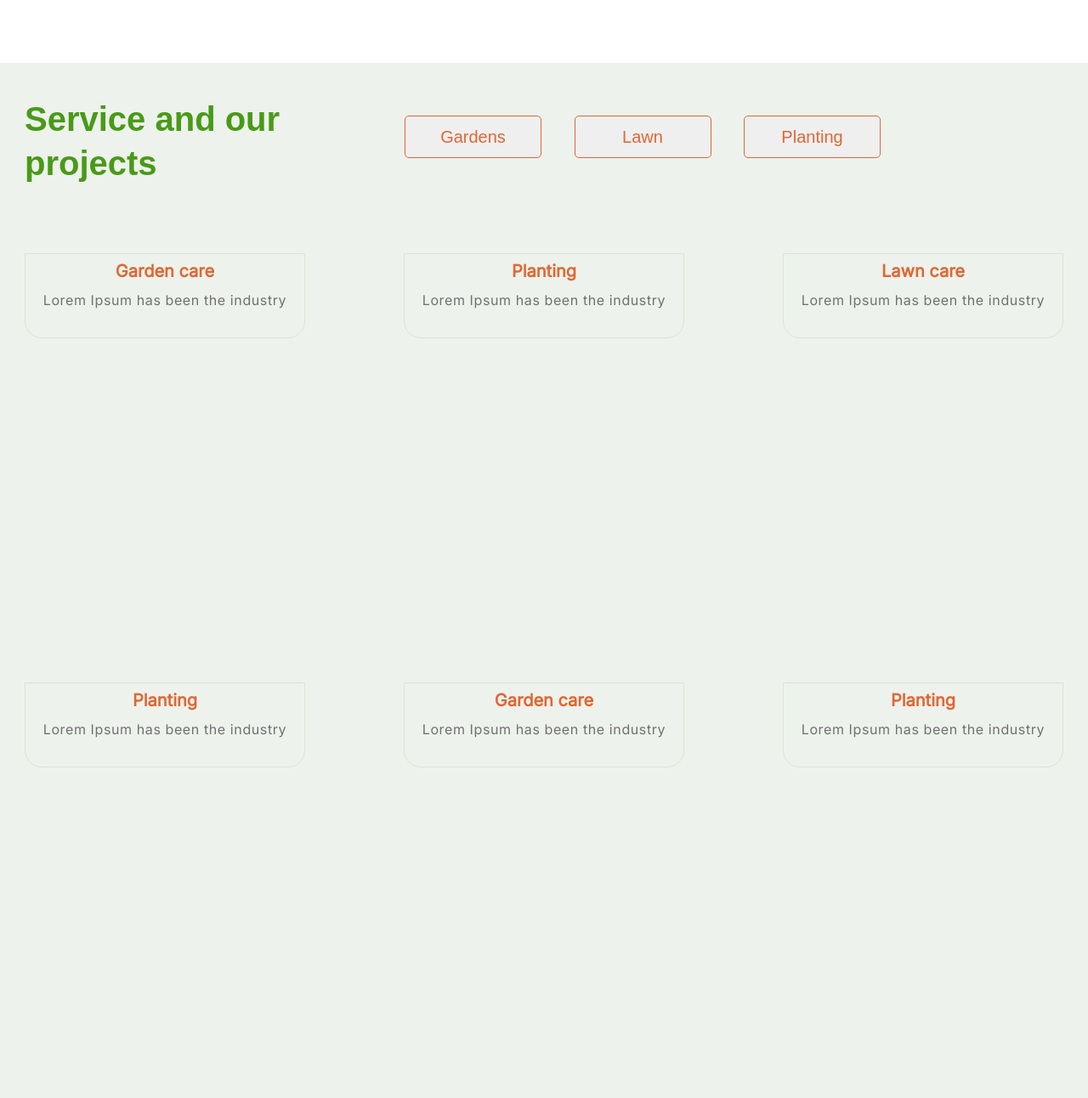
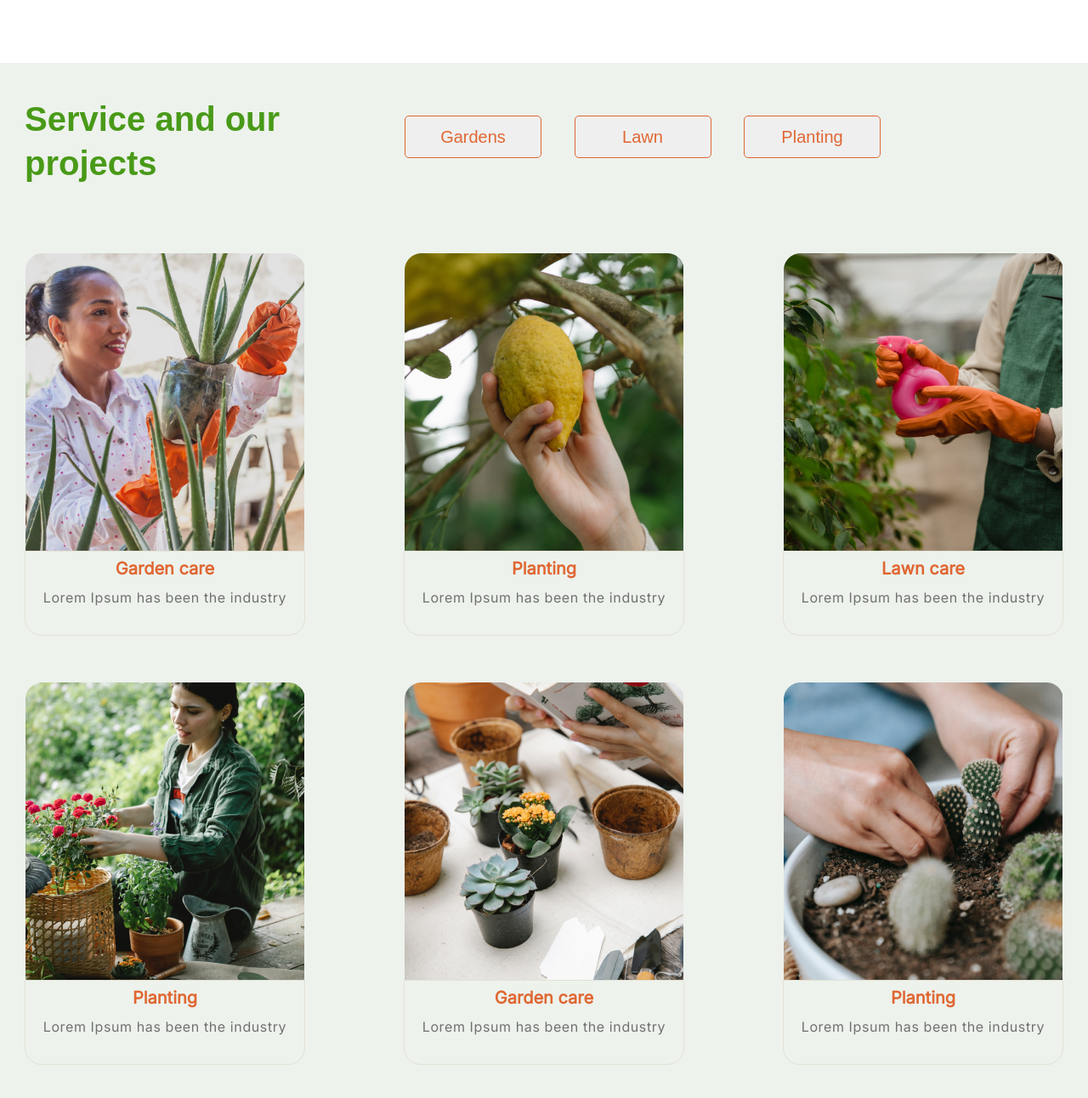
Before and after one commit to slawkir/plants, a plain HTML site: page plants/index.html in a window 1280 px wide. Shown: the part 1258-2550 px from the top of the page at 85% size. Drawn offline with Linux system fonts and the light colour scheme; a web font is replaced by a local one.

Commit message:
fix: change section service in layout 1440px

```diff
--- a/plants/assets/css/style.css
+++ b/plants/assets/css/style.css
@@ -263,6 +263,35 @@ nav {
   height: 450px;
 }
 
+.service__item-picture {
+  width: 329px;
+  height: 350px;
+}
+
+.service__item-picture-1 {
+  background-image: url(../img/service__item-picture-1-1440.png);
+}
+
+.service__item-picture-2 {
+  background-image: url(../img/service__item-picture-2-1440.png);
+}
+
+.service__item-picture-3 {
+  background-image: url(../img/service__item-picture-3-1440.png);
+}
+
+.service__item-picture-4 {
+  background-image: url(../img/service__item-picture-4-1440.png);
+}
+
+.service__item-picture-5 {
+  background-image: url(../img/service__item-picture-5-1440.png);
+}
+
+.service__item-picture-6 {
+  background-image: url(../img/service__item-picture-6-1440.png);
+}
+
 .service__card {
   display: flex;
   flex-direction: column;
--- a/plants/assets/css/style768.css
+++ b/plants/assets/css/style768.css
@@ -169,6 +169,7 @@
   width: 280px;
   height: 100px;
   padding-top: 10px;
+  padding-bottom: 20px;
 }
 
 .service__card-title {
@@ -176,12 +177,18 @@
   font-size: 20px;
 }
 
-.service__card-text {
+/* .service__card-text {
   letter-spacing: 0.6px;
   width: 201px;
   height: 40px;
   text-align: center;
   margin-top: 10px;
+} */
+
+.service__card-text {
+  font-size: 16px;
+  line-height: 20px;
+  text-align: center;
 }
 
 /*--------------SERVICE END----------------*/
@@ -189,7 +196,7 @@
 /*--------------PRICES START----------------*/
 
 .prices__wrapper {
-  padding-bottom: 88px;   /*????????????*/
+  padding-bottom: 88px;
 }
 
 .tarif__title {
```
Also changed, not shown: plants/assets/img/service__item-picture-1-1440.png (renamed from plants/assets/img/service__item-picture-1.png), plants/assets/img/service__item-picture-2-1440.png (renamed from plants/assets/img/service__item-picture-2.png), plants/assets/img/service__item-picture-3-1440.png (renamed from plants/assets/img/service__item-picture-3.png), plants/assets/img/service__item-picture-4-1440.png (renamed from plants/assets/img/service__item-picture-4.png), plants/assets/img/service__item-picture-5-1440.png (renamed from plants/assets/img/service__item-picture-5.png), plants/assets/img/service__item-picture-6-1440.png (renamed from plants/assets/img/service__item-picture-6.png).
